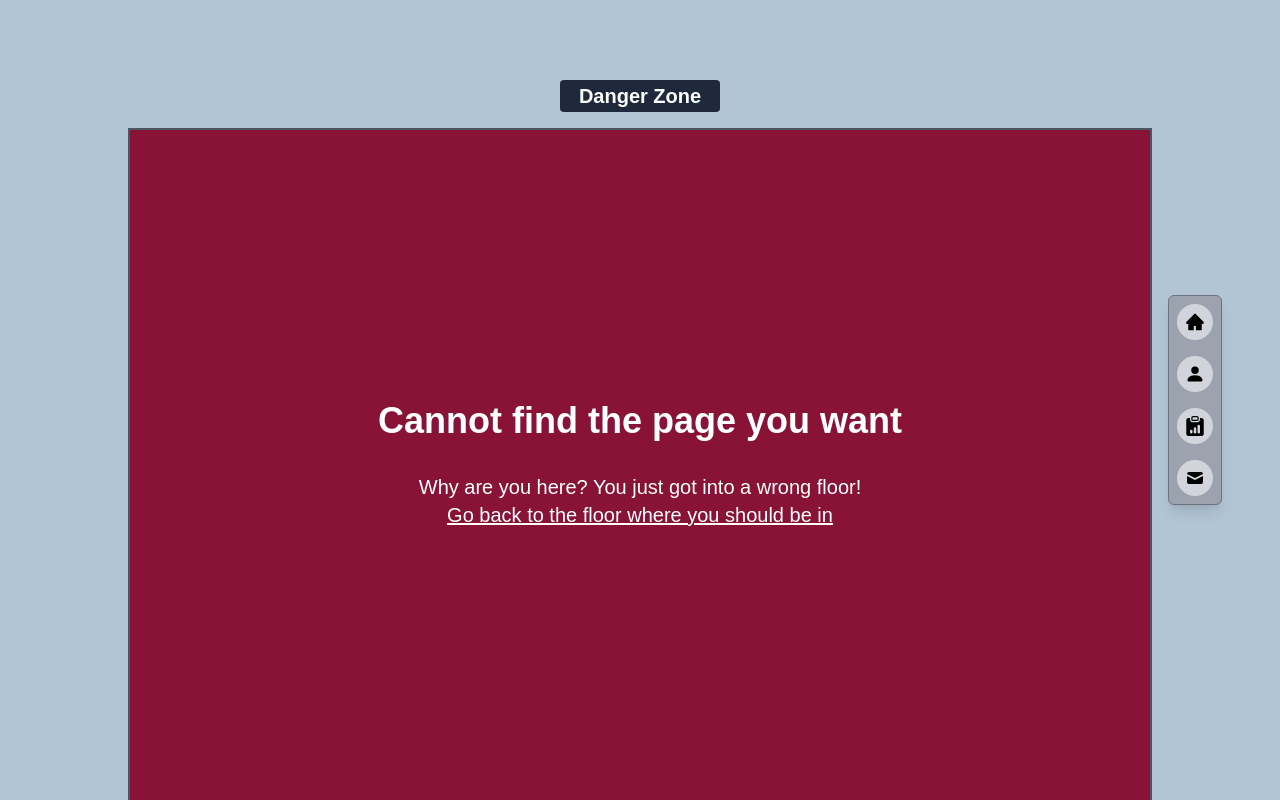
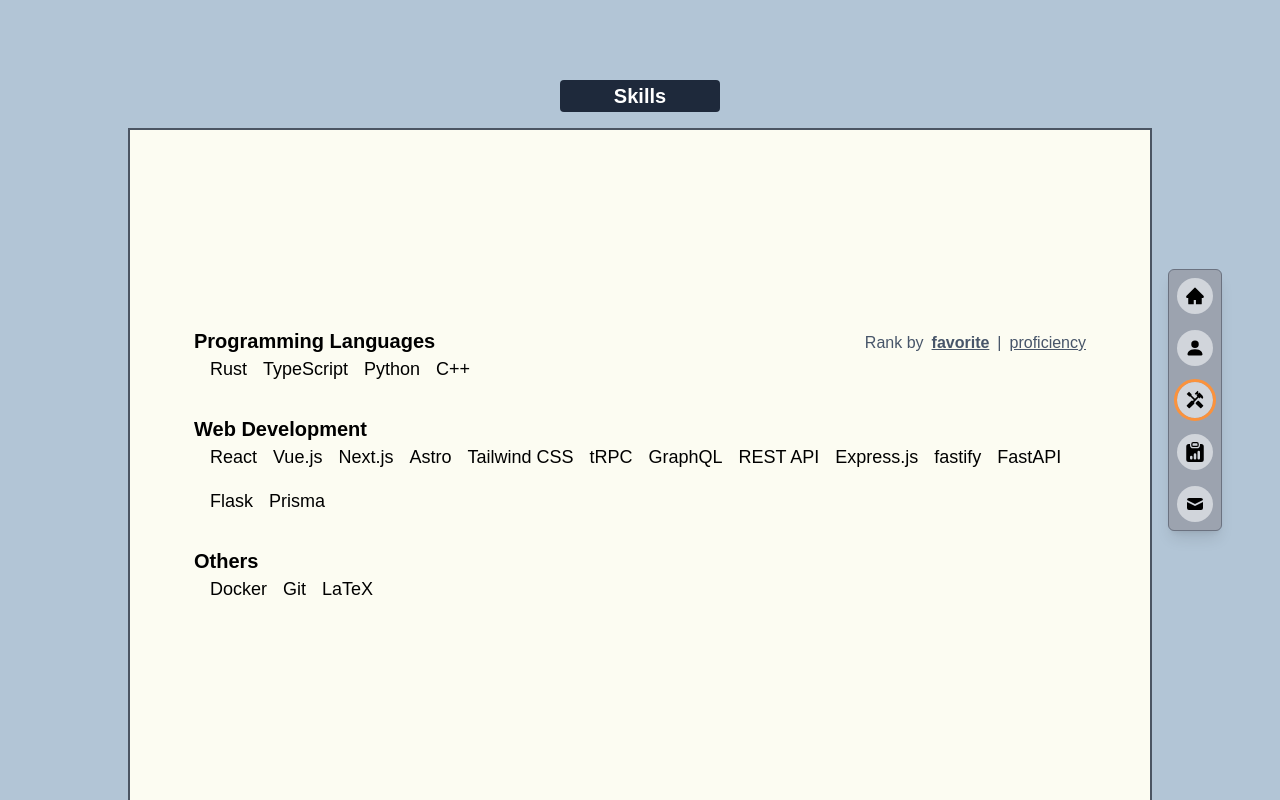
Before and after one commit to alan910127/alan910127, a Next.js app: page /skills in a window 1280 px wide. Before the commit this address had no page. Built offline with nearby package versions, Linux system fonts and the light colour scheme; a web font is replaced by a local one.

Commit message:
✨ Add skills and 500 page

```diff
--- a/src/layouts/ElevatorLayout.tsx
+++ b/src/layouts/ElevatorLayout.tsx
@@ -6,18 +6,23 @@
 import Link from "next/link";
 import { useRouter } from "next/router";
 import { type FC, type PropsWithChildren, type ReactNode } from "react";
+
 import { AiFillHome } from "react-icons/ai";
 import { BsClipboardDataFill, BsFillPersonFill } from "react-icons/bs";
 import { HiMail } from "react-icons/hi";
+import { MdHandyman } from "react-icons/md";
 
 const labels = [
   "Home",
   "About Me",
+  "Skills",
   "Projects",
   "Contact Me",
   "Danger Zone",
+  "Server Error",
 ] as const;
-const [homeLabel, aboutMeLabel, projectsLabel, contactMeLabel] = labels;
+const [homeLabel, aboutMeLabel, skillsLabel, projectsLabel, contactMeLabel] =
+  labels;
 type ElevatorLabel = (typeof labels)[number];
 
 type LinkDetail = {
@@ -36,6 +41,11 @@
     href: "/about",
     label: aboutMeLabel,
     display: <BsFillPersonFill className="text-xl" />,
+  },
+  {
+    href: "/skills",
+    label: skillsLabel,
+    display: <MdHandyman className="text-xl" />,
   },
   {
     href: "/projects",
--- /dev/null
+++ b/src/pages/500.tsx
@@ -0,0 +1,31 @@
+import { ElevatorLayout } from "@/layouts/ElevatorLayout";
+import { type NextPage } from "next";
+import Link from "next/link";
+
+const ContactPage: NextPage = () => {
+  return (
+    <ElevatorLayout
+      title="Hello, I am Alan | Server Error"
+      currentLabel="Server Error"
+    >
+      <main className="flex h-full flex-col items-center justify-center gap-8 font-main">
+        <Link
+          href="https://en.wikipedia.org/wiki/Wu_Bai"
+          className="text-4xl font-bold underline"
+        >
+          500
+        </Link>
+        <iframe
+          width="560"
+          height="315"
+          src="https://www.youtube.com/embed/FXg4LXsg14s?start=75&autoplay=1"
+          title="YouTube video player"
+          allow="accelerometer; autoplay; clipboard-write; encrypted-media; gyroscope; picture-in-picture; web-share"
+          allowFullScreen
+        />
+      </main>
+    </ElevatorLayout>
+  );
+};
+
+export default ContactPage;
--- /dev/null
+++ b/src/pages/skills.tsx
@@ -0,0 +1,128 @@
+import { ElevatorLayout } from "@/layouts/ElevatorLayout";
+import cn from "classnames";
+import { LayoutGroup, motion } from "framer-motion";
+import { type NextPage } from "next";
+import { useMemo, useState, type FC } from "react";
+
+const SkillsPage: NextPage = () => {
+  return (
+    <ElevatorLayout title="Hello, I am Alan | Skills" currentLabel="Skills">
+      <main className="items-begin flex h-full flex-col flex-wrap justify-center gap-8 px-16 font-main">
+        <ProgrammingLanguageSection />
+
+        <WebDevelopmentSection />
+
+        <OthersSection />
+      </main>
+    </ElevatorLayout>
+  );
+};
+
+export default SkillsPage;
+
+const rankFields = ["favorite", "proficiency"] as const;
+type RankFields = (typeof rankFields)[number];
+
+type LanguageMeta = { name: string } & Record<RankFields, number>;
+
+const languagesMeta: LanguageMeta[] = [
+  { name: "Rust", favorite: 1, proficiency: 4 },
+  { name: "C++", favorite: 4, proficiency: 1 },
+  { name: "Python", favorite: 3, proficiency: 3 },
+  { name: "TypeScript", favorite: 2, proficiency: 2 },
+];
+
+const ProgrammingLanguageSection: FC = () => {
+  const [rankField, setRankField] = useState<RankFields>("favorite");
+
+  const languages = useMemo(() => {
+    return [...languagesMeta].sort((a, b) => a[rankField] - b[rankField]);
+  }, [rankField]);
+
+  return (
+    <section className="w-full">
+      <div className="flex flex-col items-start justify-between md:flex-row md:items-end md:gap-4">
+        <h2 className="text-xl font-bold">Programming Languages</h2>
+        <p className="flex gap-2 text-slate-600">
+          <span>Rank by</span>
+          {rankFields.map((fieldName, index) => (
+            <>
+              <button
+                key={fieldName}
+                onClick={() => setRankField(fieldName)}
+                className={cn("underline", {
+                  "font-bold": rankField === fieldName,
+                })}
+              >
+                {fieldName}
+              </button>
+              {index < rankFields.length - 1 && <span key={index}> | </span>}
+            </>
+          ))}
+        </p>
+      </div>
+      <LayoutGroup>
+        <ol className="flex gap-4 px-4">
+          {languages.map((language) => (
+            <motion.li
+              key={language.name}
+              layout
+              initial="initial"
+              animate="animate"
+              className="text-lg"
+            >
+              {language.name}
+            </motion.li>
+          ))}
+        </ol>
+      </LayoutGroup>
+    </section>
+  );
+};
+
+const WebDevelopmentSection: FC = () => {
+  const skills = [
+    "React",
+    "Vue.js",
+    "Next.js",
+    "Astro",
+    "Tailwind CSS",
+    "tRPC",
+    "GraphQL",
+    "REST API",
+    "Express.js",
+    "fastify",
+    "FastAPI",
+    "Flask",
+    "Prisma",
+  ];
+
+  return (
+    <section className="w-full">
+      <h2 className="text-xl font-bold">Web Development</h2>
+      <ul className="flex flex-wrap gap-4 px-4">
+        {skills.map((name) => (
+          <li key={name} className="text-lg">
+            {name}
+          </li>
+        ))}
+      </ul>
+    </section>
+  );
+};
+
+const OthersSection: FC = () => {
+  const skills = ["Docker", "Git", "LaTeX"];
+  return (
+    <section className="w-full">
+      <h2 className="text-xl font-bold">Others</h2>
+      <ul className="flex flex-wrap gap-4 px-4">
+        {skills.map((name) => (
+          <li key={name} className="text-lg">
+            {name}
+          </li>
+        ))}
+      </ul>
+    </section>
+  );
+};
```
